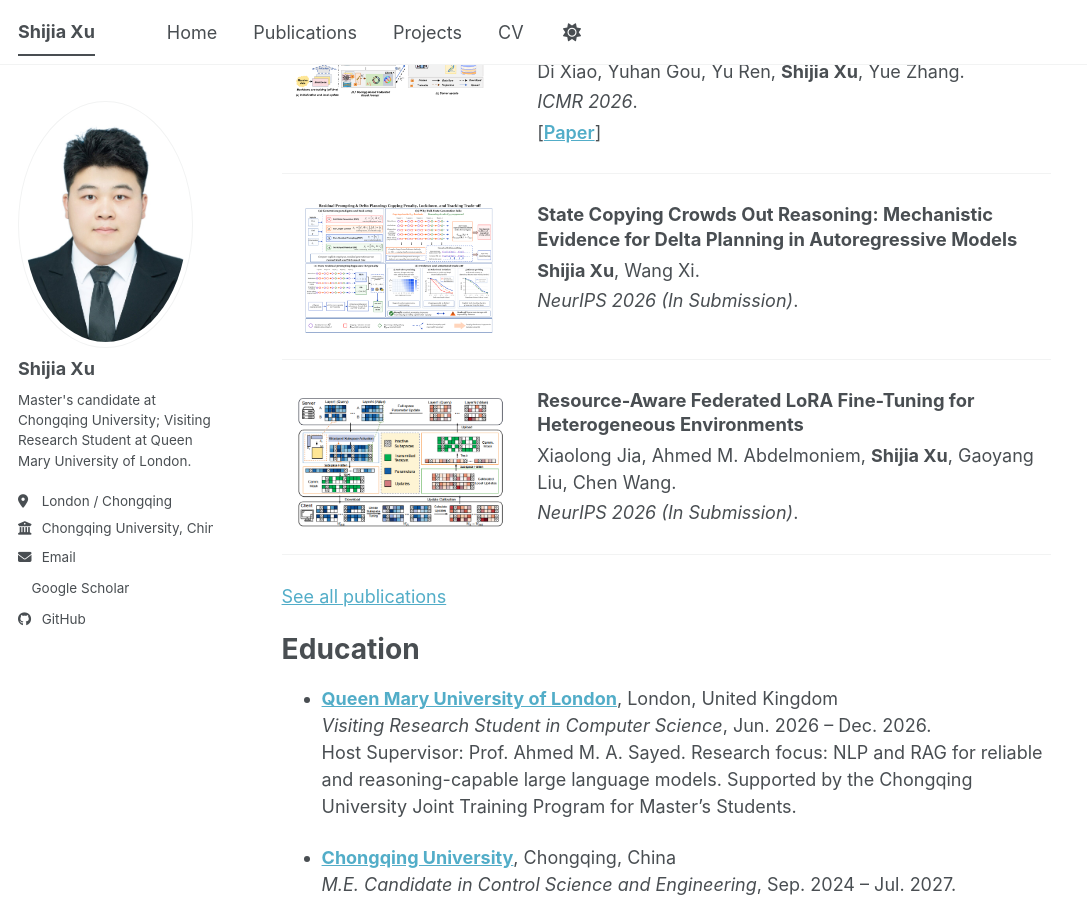
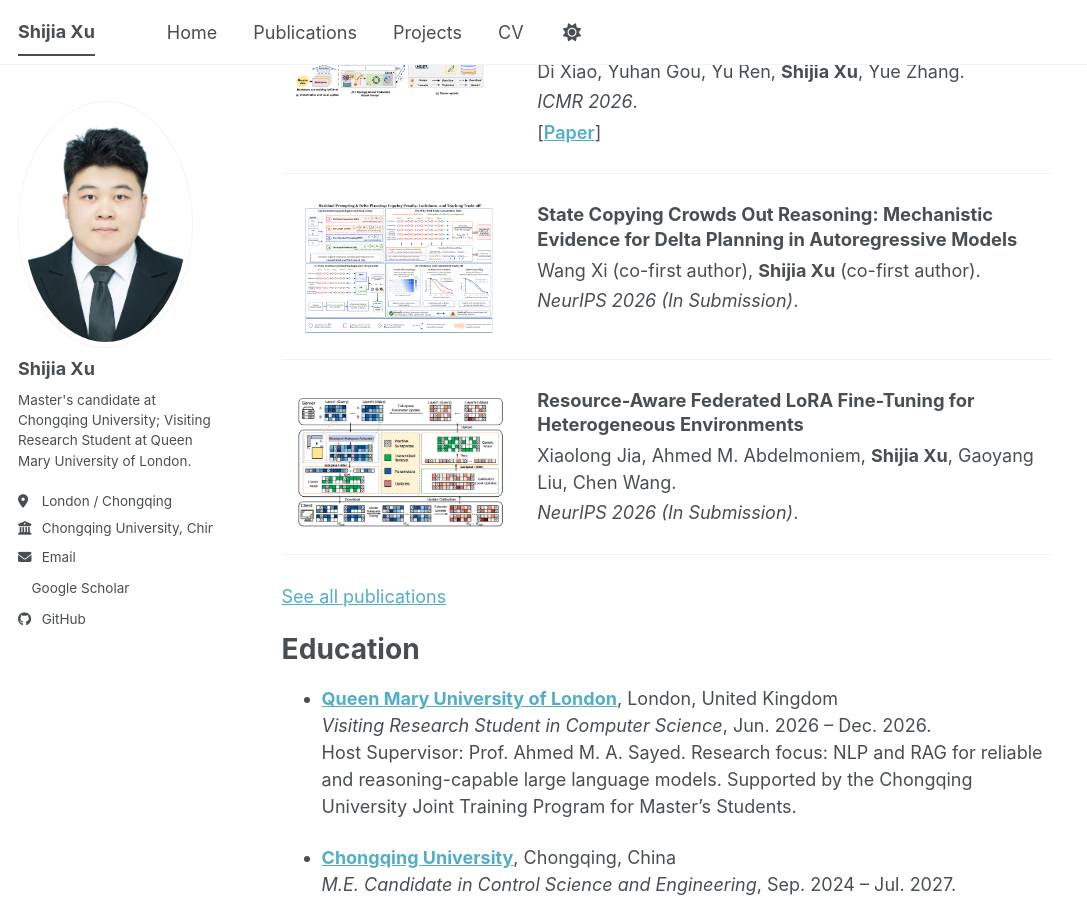
Before and after one commit to xjiacs/xjiacs.github.io, a Jekyll site: the page built from _pages/about.md, in a window 1280 px wide and 900 px high, scrolled down 1545 px. Shown: the whole window, without its empty margins (0-1087 px from the left). Built offline with Jekyll 4.4.1, drawn with Linux system fonts in a browser that asks for light colours; a style sheet for code colours, icons or effects is not loaded.

Commit message:
Update website publications and content

```diff
--- a/_pages/about.md
+++ b/_pages/about.md
@@ -104,15 +104,15 @@ Please feel free to contact me at **shijiaxu@stu.cqu.edu.cn** if you are interes
     <p class="publication-links">[<a href="https://dl.acm.org/doi/full/10.1145/3805622.3810571" target="_blank" rel="noopener">Paper</a>]</p>
   </div>
 </div>
-
 <div class="publication-item">
   <div class="publication-thumb"><img src="{{ '/images/publications/state-copying-crowds-out-reasoning.png' | relative_url }}" alt="Delta planning overview"></div>
   <div class="publication-content">
     <h3 class="publication-title">State Copying Crowds Out Reasoning: Mechanistic Evidence for Delta Planning in Autoregressive Models</h3>
-    <p class="publication-authors"><strong>Shijia Xu</strong>, Wang Xi.</p>
+    <p class="publication-authors">Wang Xi (co-first author), <strong>Shijia Xu</strong> (co-first author).</p>
     <p class="publication-venue"><em>NeurIPS 2026 (In Submission)</em>.</p>
   </div>
 </div>
+
 
 <div class="publication-item">
   <div class="publication-thumb"><img src="{{ '/images/publications/resource-aware-federated-lora.png' | relative_url }}" alt="Resource-aware federated LoRA overview"></div>
```
Also changed, not shown: _publications/state-copying-crowds-out-reasoning.md (+1 -1 lines), 1 other file.
